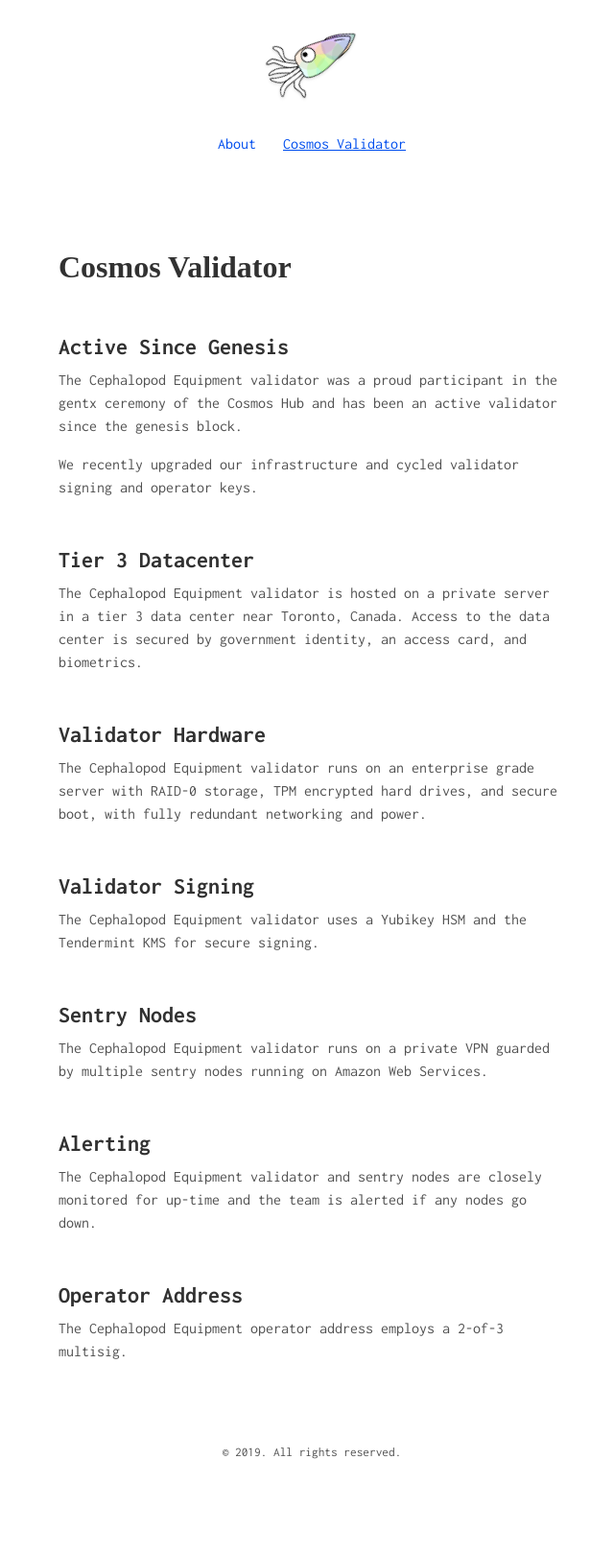
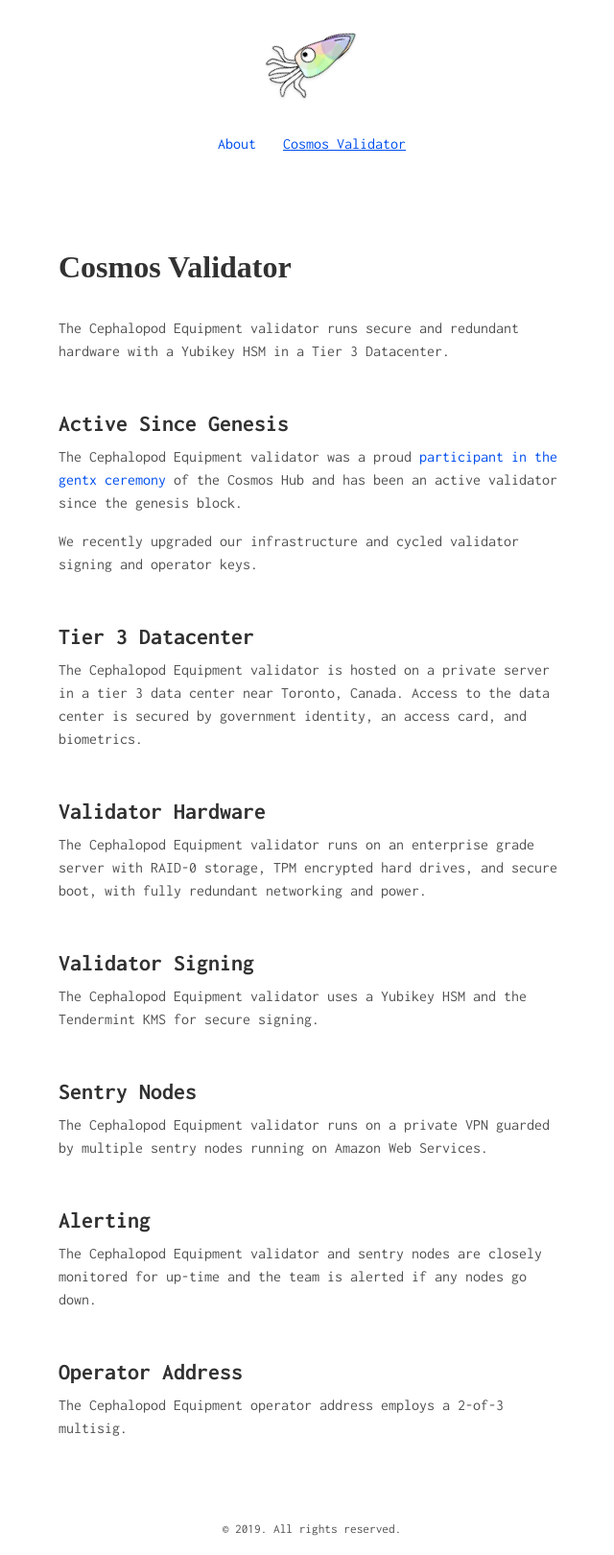
Before and after one commit to cephalopodequipment/website, a Jekyll site: the page built from validator.md, in a window 1280 px wide. Shown: the whole page at 96% size, without its empty margins (315-955 px from the left). Built offline with Jekyll 4.4.1, drawn with Linux system fonts in a browser that asks for light colours; before the commit the page ends 1540 px from its top, so only the background shows below that.

Commit message:
update validator

```diff
--- a/validator.md
+++ b/validator.md
@@ -3,9 +3,12 @@
 title: Cosmos Validator
 ---
 
+The Cephalopod Equipment validator runs secure and redundant hardware with a
+Yubikey HSM in a Tier 3 Datacenter.
+
 ## Active Since Genesis
 
-The Cephalopod Equipment validator was a proud participant in the gentx ceremony
+The Cephalopod Equipment validator was a proud [participant in the gentx ceremony](https://github.com/cosmos/launch/blob/master/gentx/cec.json)
 of the Cosmos Hub and has been an active validator since the genesis block.
 
 We recently upgraded our infrastructure and cycled validator signing and
```
